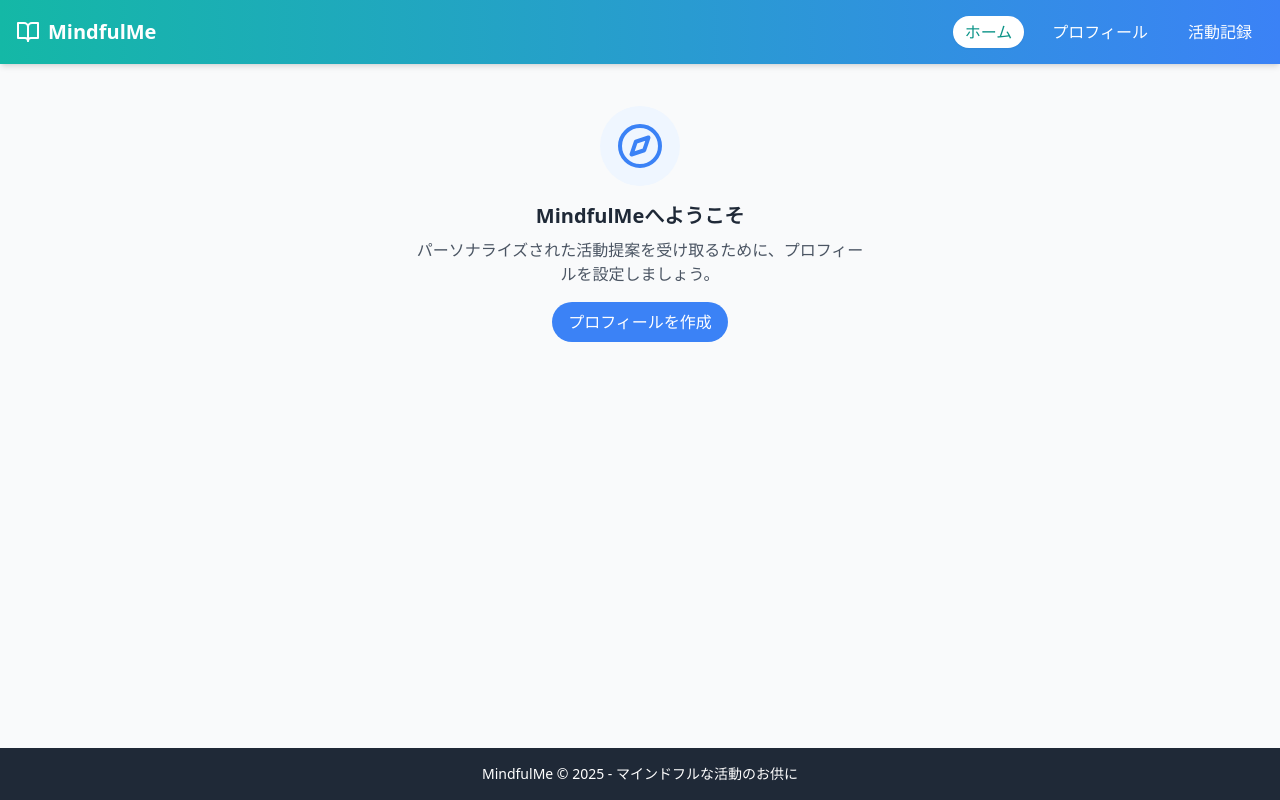
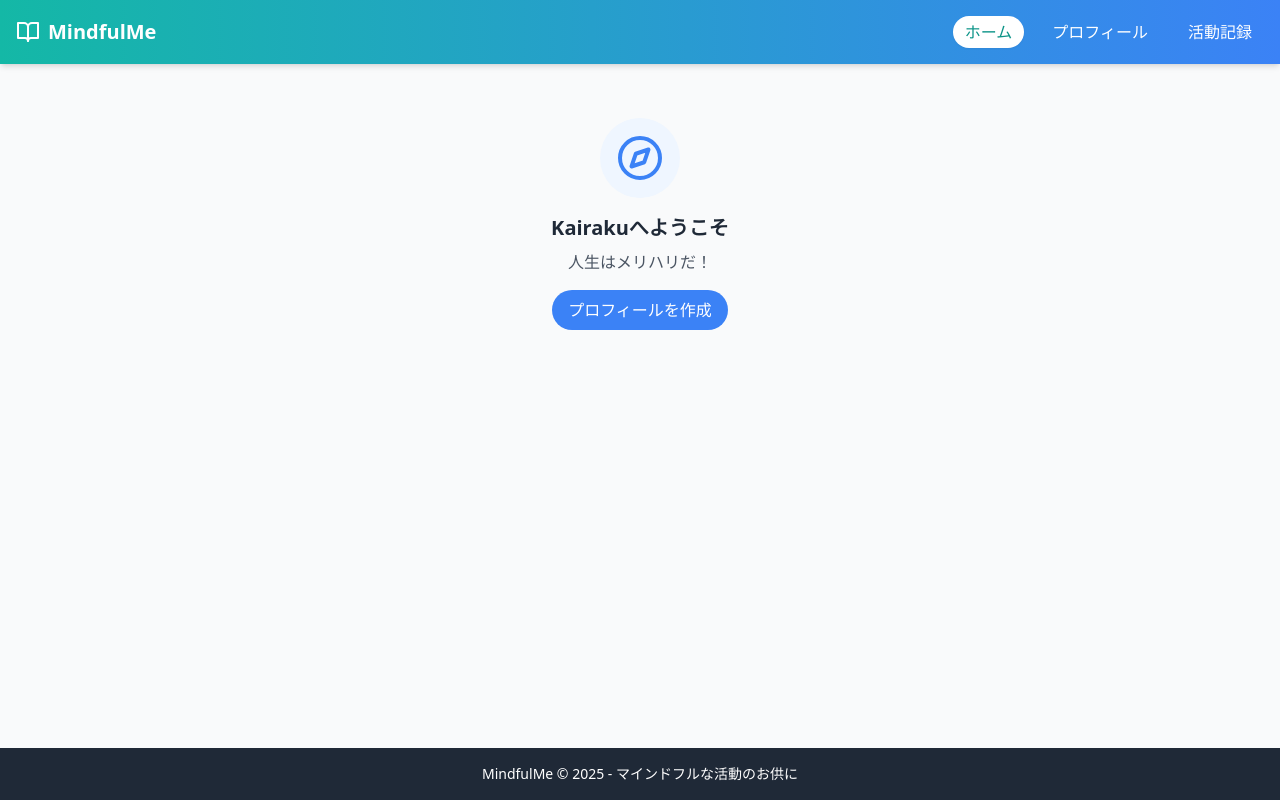
Before and after one commit to Suisan-neki/kairaku, a React (Vite) app: page / in a window 1280 px wide. Built offline with nearby package versions, Linux system fonts and the light colour scheme.

Commit message:
Update HomePage.tsx

```diff
--- a/src/pages/HomePage.tsx
+++ b/src/pages/HomePage.tsx
@@ -69,8 +69,8 @@ const HomePage: React.FC = () => {
   if (!user) {
     return (
       <EmptyState
-        title="MindfulMeへようこそ"
-        message="パーソナライズされた活動提案を受け取るために、プロフィールを設定しましょう。"
+        title="Kairakuへようこそ"
+        message="人生はメリハリだ！"
         actionLabel="プロフィールを作成"
         onAction={() => navigateTo('profile')}
       />
@@ -104,7 +104,7 @@ const HomePage: React.FC = () => {
       {suggestions.length === 0 ? (
         <EmptyState
           title="活動が見つかりません"
-          message="プロフィールに意味のある活動を追加して、おすすめを表示しましょう。"
+          message="取り組みたい活動を追加して、おすすめを表示しましょう。"
           actionLabel="活動を追加"
           onAction={() => navigateTo('profile')}
         />
@@ -122,10 +122,10 @@ const HomePage: React.FC = () => {
 
       <div className="mt-12 bg-blue-50 rounded-lg p-6">
         <h3 className="text-xl font-semibold text-blue-800 mb-3">
-          あなたの目標を忘れずに
+          目標を忘れずに
         </h3>
         <p className="text-blue-700 mb-4">
-          一時的な快楽ではなく、本当の充実感をもたらす活動に焦点を当てましょう：
+          一時的な快楽に逃げたらのちに後悔するんや…：
         </p>
 
         <ul className="list-disc pl-5 text-blue-700 space-y-1">
```
